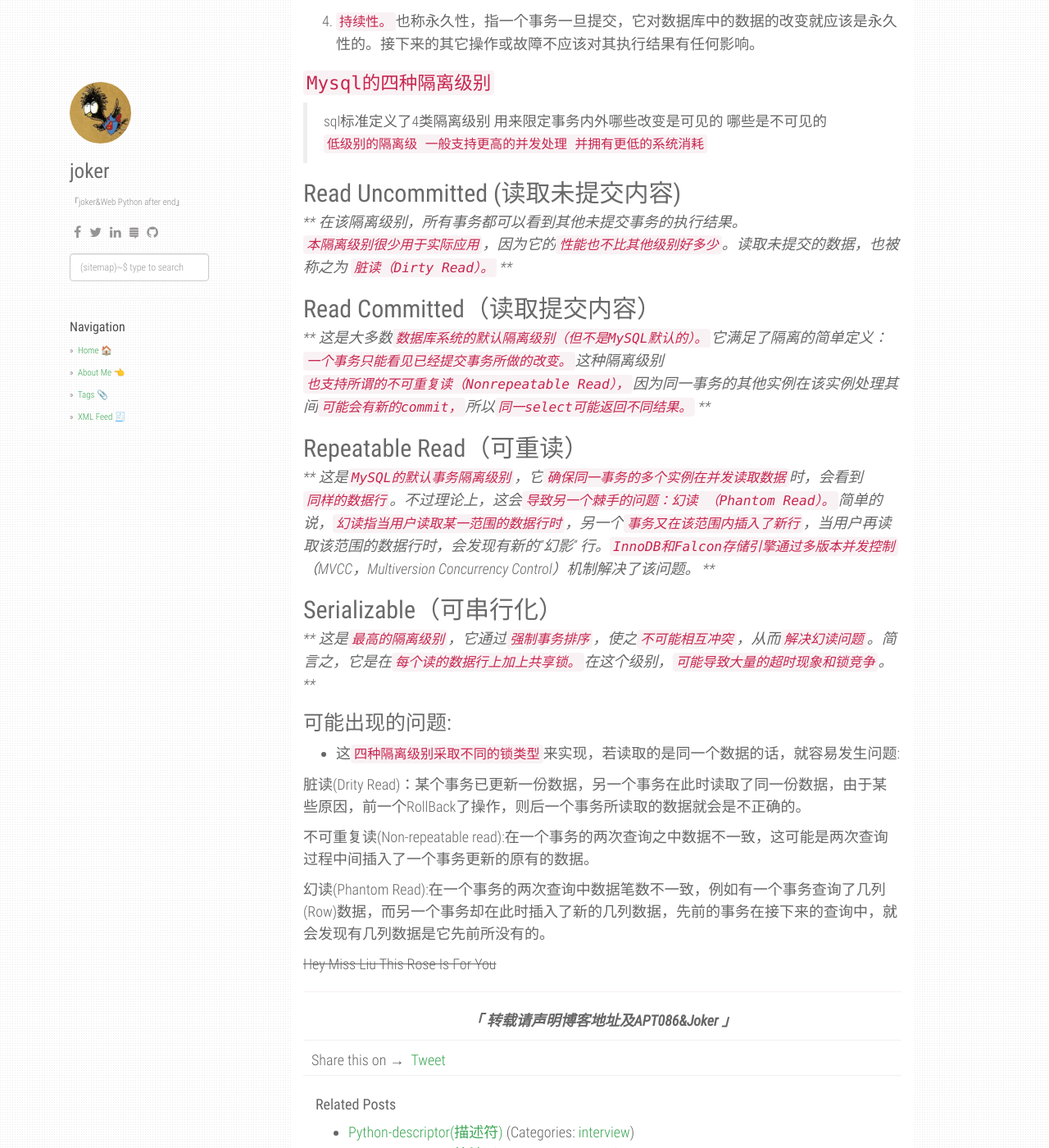
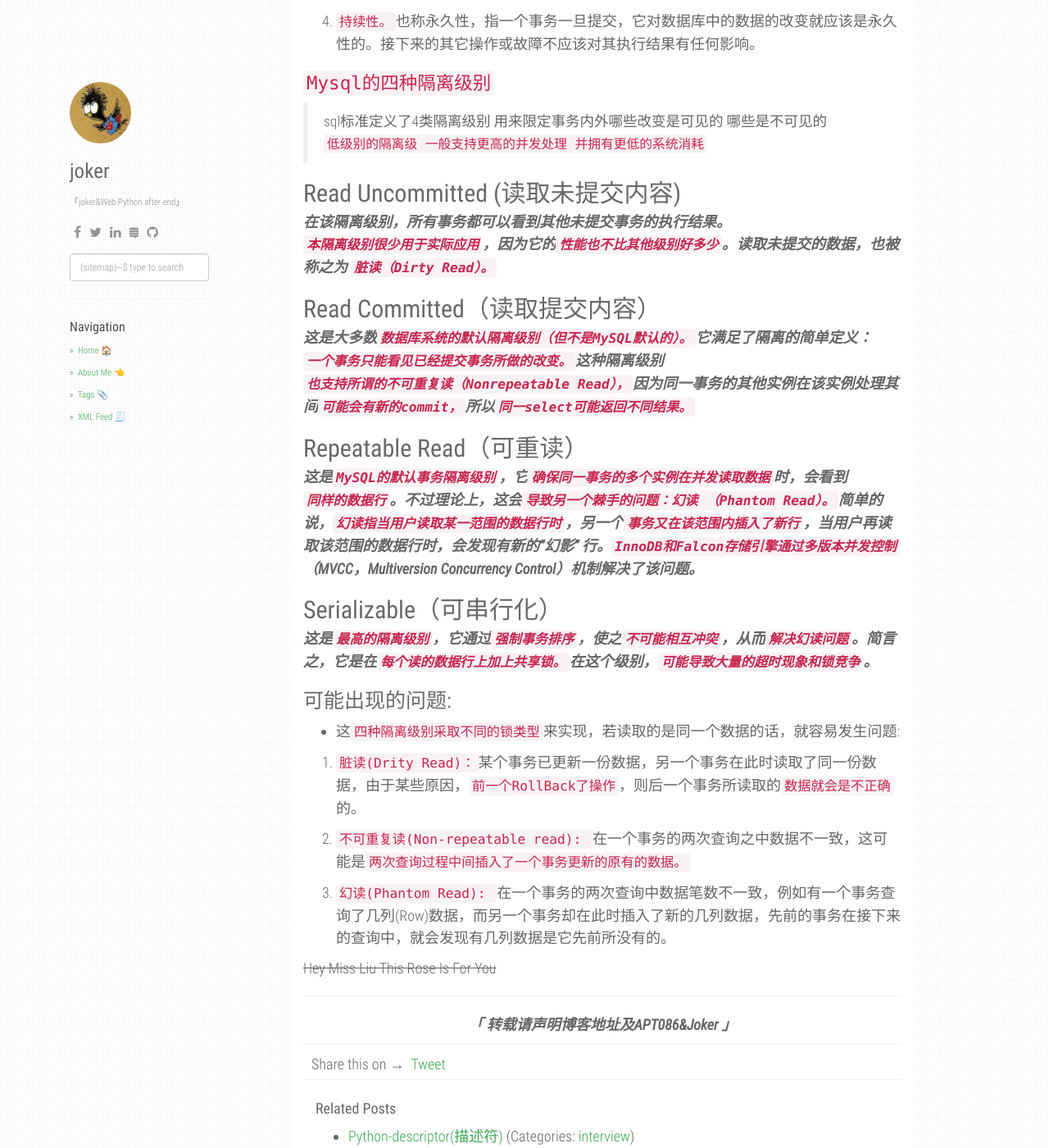
Before and after one commit to Joker-j-o/Joker-j-o.github.io, a Jekyll site: the page built from _posts/2020-02-26-MySql_ACID.md, in a window 1280 px wide and 1400 px high, scrolled down 567 px. Shown: the whole window at 82% size. Built offline with Jekyll 4.4.1, drawn with Linux system fonts in a browser that asks for light colours; comment, search, counter and statistics services are not loaded; some of the changed lines change nothing that is shown.

Commit message:
this is error

```diff
--- a/_posts/2020-02-26-MySql_ACID.md
+++ b/_posts/2020-02-26-MySql_ACID.md
@@ -33,33 +33,29 @@ categories: [interview]
 
 ## Read Uncommitted (读取未提交内容)
 
-*** 在该隔离级别，所有事务都可以看到其他未提交事务的执行结果。`本隔离级别很少用于实际应用`，因为它的`性能也不比其他级别好多少`。读取未提交的数据，也被称之为 `脏读（Dirty Read）。` ***
+***在该隔离级别，所有事务都可以看到其他未提交事务的执行结果。`本隔离级别很少用于实际应用`，因为它的`性能也不比其他级别好多少`。读取未提交的数据，也被称之为 `脏读（Dirty Read）。`***
 
 ## Read Committed（读取提交内容）
 
-*** 这是大多数`数据库系统的默认隔离级别（但不是MySQL默认的）。`它满足了隔离的简单定义：`一个事务只能看见已经提交事务所做的改变。`这种隔离级别 `也支持所谓的不可重复读（Nonrepeatable Read），`因为同一事务的其他实例在该实例处理其间`可能会有新的commit，`所以`同一select可能返回不同结果。` ***
+***这是大多数`数据库系统的默认隔离级别（但不是MySQL默认的）。`它满足了隔离的简单定义：`一个事务只能看见已经提交事务所做的改变。`这种隔离级别 `也支持所谓的不可重复读（Nonrepeatable Read），`因为同一事务的其他实例在该实例处理其间`可能会有新的commit，`所以`同一select可能返回不同结果。`***
 
 ## Repeatable Read（可重读）
 
-*** 这是`MySQL的默认事务隔离级别`，它`确保同一事务的多个实例在并发读取数据`时，会看到`同样的数据行`。不过理论上，这会`导致另一个棘手的问题：幻读 （Phantom Read）。`简单的说，`幻读指当用户读取某一范围的数据行时`，另一个`事务又在该范围内插入了新行`，当用户再读取该范围的数据行时，会发现有新的“幻影” 行。`InnoDB和Falcon存储引擎通过多版本并发控制`（MVCC，Multiversion Concurrency Control）机制解决了该问题。 ***
+***这是`MySQL的默认事务隔离级别`，它`确保同一事务的多个实例在并发读取数据`时，会看到`同样的数据行`。不过理论上，这会`导致另一个棘手的问题：幻读 （Phantom Read）。`简单的说，`幻读指当用户读取某一范围的数据行时`，另一个`事务又在该范围内插入了新行`，当用户再读取该范围的数据行时，会发现有新的“幻影” 行。`InnoDB和Falcon存储引擎通过多版本并发控制`（MVCC，Multiversion Concurrency Control）机制解决了该问题。***
 
 ## Serializable（可串行化）
 
-*** 这是`最高的隔离级别`，它通过`强制事务排序`，使之`不可能相互冲突`，从而`解决幻读问题`。简言之，它是在`每个读的数据行上加上共享锁。`在这个级别，`可能导致大量的超时现象和锁竞争`。 ***
+***这是`最高的隔离级别`，它通过`强制事务排序`，使之`不可能相互冲突`，从而`解决幻读问题`。简言之，它是在`每个读的数据行上加上共享锁。`在这个级别，`可能导致大量的超时现象和锁竞争`。***
 
 # 可能出现的问题:
 
 - 这`四种隔离级别采取不同的锁类型`来实现，若读取的是同一个数据的话，就容易发生问题:
 
-脏读(Drity Read)：某个事务已更新一份数据，另一个事务在此时读取了同一份数据，由于某些原因，前一个RollBack了操作，则后一个事务所读取的数据就会是不正确的。
+1. `脏读(Drity Read)：`某个事务已更新一份数据，另一个事务在此时读取了同一份数据，由于某些原因，`前一个RollBack了操作`，则后一个事务所读取的`数据就会是不正确`的。
 
+2. `不可重复读(Non-repeatable read): `在一个事务的两次查询之中数据不一致，这可能是`两次查询过程中间插入了一个事务更新的原有的数据。`
 
-
-不可重复读(Non-repeatable read):在一个事务的两次查询之中数据不一致，这可能是两次查询过程中间插入了一个事务更新的原有的数据。
-
-
-
-幻读(Phantom Read):在一个事务的两次查询中数据笔数不一致，例如有一个事务查询了几列(Row)数据，而另一个事务却在此时插入了新的几列数据，先前的事务在接下来的查询中，就会发现有几列数据是它先前所没有的。
+3. `幻读(Phantom Read): `在一个事务的两次查询中数据笔数不一致，例如有一个事务查询了几列(Row)数据，而另一个事务却在此时插入了新的几列数据，先前的事务在接下来的查询中，就会发现有几列数据是它先前所没有的。
 
 
 
```
